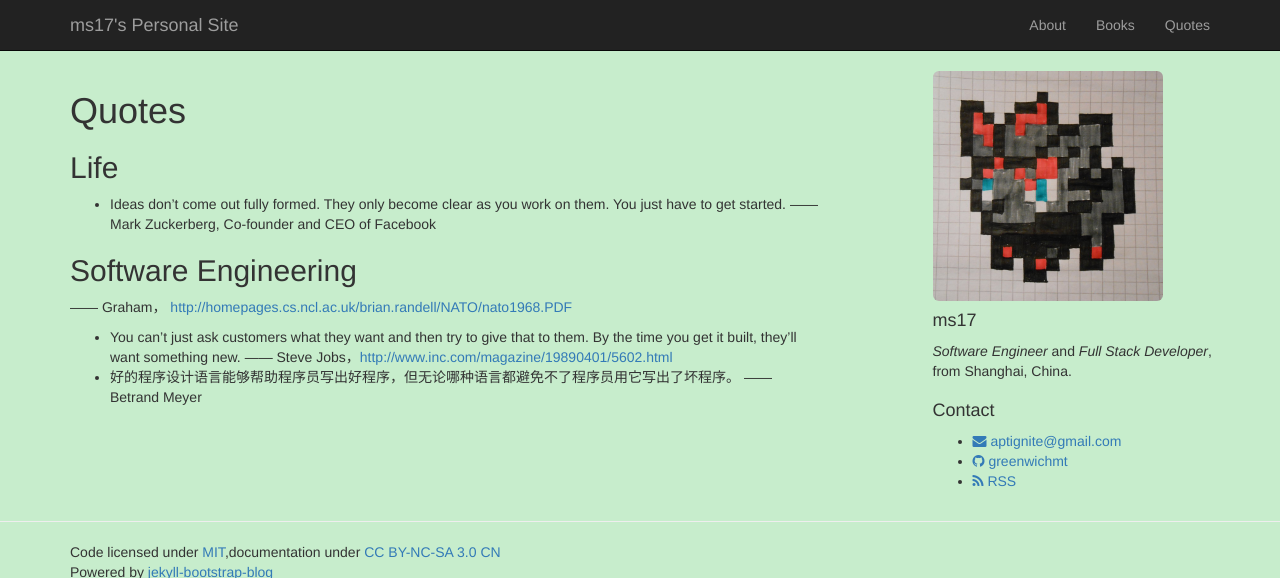
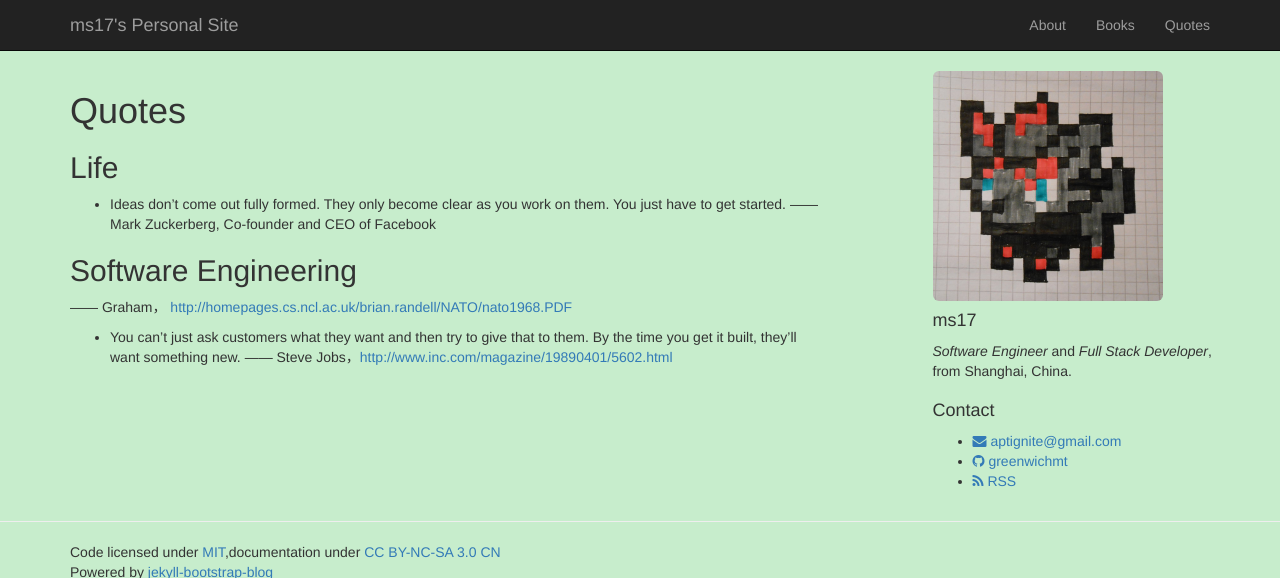
Before and after one commit to greenwichmt/greenwichmt.github.io, a Jekyll site: the page built from quotes.md, in a window 1280 px wide, cut to the strip 0-578 px from the top of the page. Built offline with Jekyll 4.4.1, drawn with Linux system fonts in a browser that asks for light colours.

Commit message:
about me

```diff
--- a/quotes.md
+++ b/quotes.md
@@ -15,5 +15,3 @@ permalink: /quotes/
 —— Graham， <http://homepages.cs.ncl.ac.uk/brian.randell/NATO/nato1968.PDF>
 * You can't just ask customers what they want and then try to give that to them. By the time you get it built, they'll want something new.
 —— Steve Jobs，<http://www.inc.com/magazine/19890401/5602.html>
-* 好的程序设计语言能够帮助程序员写出好程序，但无论哪种语言都避免不了程序员用它写出了坏程序。
-—— Betrand Meyer
```
